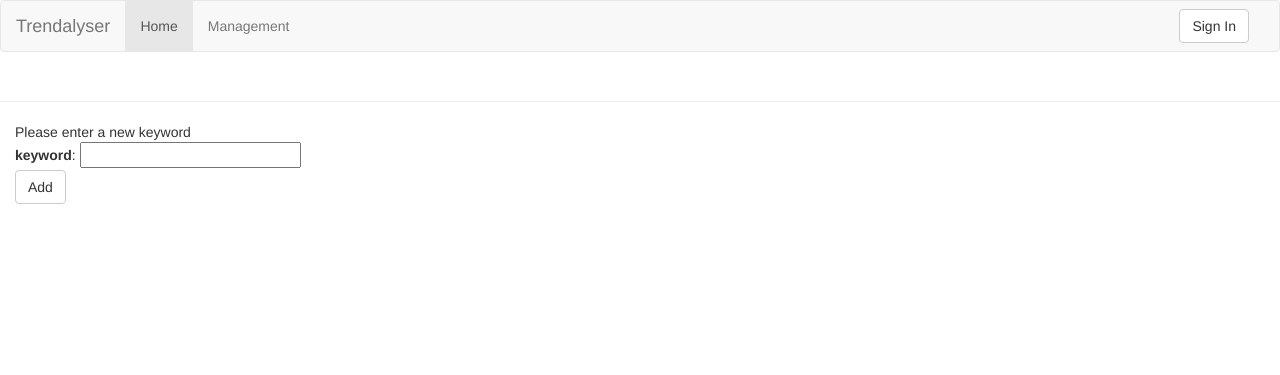
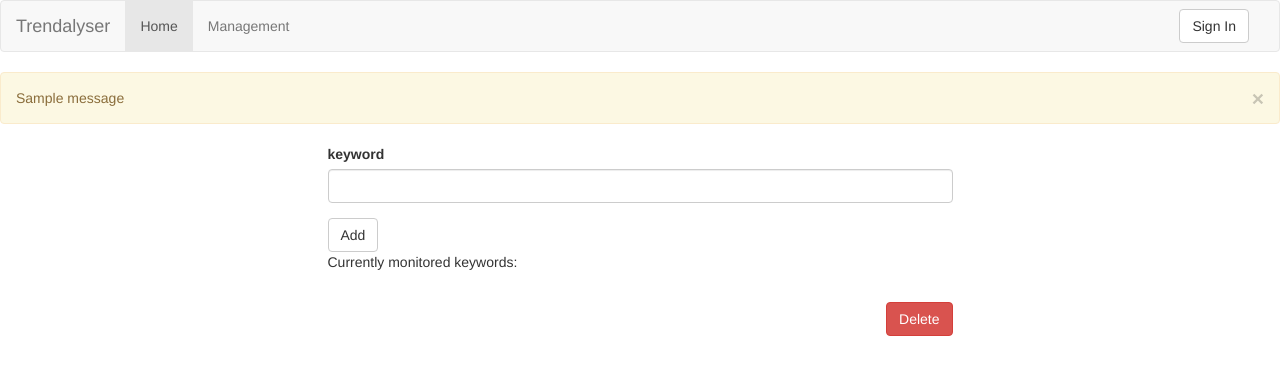
Before and after one commit to Sibergh/trendalyser-frontend, a Flask app: page /managekeywords in a window 1280 px wide. Shown: the top 375 px of the page. Run offline with Flask 2, Linux system fonts and the light colour scheme; one stand-in notice (Sample message) is shown; parts of the project's set-up code (start-up, migrations or seed data) failed here and were passed over; some libraries are stand-ins or nearby versions.

Commit message:
Added the ability to add keywords to database, and retrieves these keywords into a list. Also added new dependencies to requirements.txt

```diff
--- a/app/__init__.py
+++ b/app/__init__.py
@@ -1,10 +1,12 @@
 from flask import Flask
 from flask_bootstrap import Bootstrap
+from flask.ext.mongoengine import MongoEngine
 
 app = Flask(__name__)
 app.config.from_object('config')
 
 bootstrap = Bootstrap(app)
+db = MongoEngine(app)
 
 from app.main import views
 from app.main import errors
--- a/app/main/forms.py
+++ b/app/main/forms.py
@@ -4,3 +4,4 @@ from wtforms.validators import Required
 
 class addKeywordForm(Form):
     keyword = StringField('keyword', validators=[Required()])
+    submit = SubmitField('Add')
--- a/app/main/views.py
+++ b/app/main/views.py
@@ -1,16 +1,28 @@
-from flask import render_template, redirect, url_for
-from app import app
-from .forms import addKeywordForm
+from flask import Flask, render_template, flash, redirect, url_for
+from app import app, db
+from .forms import *
+from .models import Keyword
 
 @app.route('/')
 def index():
-    form = addKeywordForm()
     return render_template('index.html')
 
 @app.route('/managekeywords', methods=['GET', 'POST'])
 def managekeywords():
         form = addKeywordForm()
         if form.validate_on_submit():
+            newkeyword = Keyword(keyword=form.keyword.data)
+            newkeyword.save()
+            flash('New keyword added')
+            form.keyword.data = ''
             return redirect(url_for('managekeywords'))
         return render_template('managekeywords.html',
-                                form=form)
+                                form=form, wordlist=getkeywords())
+
+
+def getkeywords():
+    wordlist = []
+    for keyword in Keyword.objects:
+        wordlist.append(keyword)
+
+    return wordlist
--- a/app/templates/base.html
+++ b/app/templates/base.html
@@ -38,9 +38,23 @@
 
 {% block content %}
 
+{% for message in get_flashed_messages() %}
+    <div class="alert alert-warning">
+        <button type="button" class="close" data-dismiss="alert">&times</button>
+        {{ message }}
+    </div>
+{% endfor %}
+
     {% block page_content %}{% endblock %}
 
 {% endblock %}
 
 {% block footer %}
+
+<footer class="footer">
+  <div class="container">
+    <p class="text-muted">Place sticky footer content here.</p>
+  </div>
+</footer>
+
 {% endblock %}
--- a/app/templates/managekeywords.html
+++ b/app/templates/managekeywords.html
@@ -5,14 +5,27 @@
 {% block title %}Trendalyser{% endblock %}
 
 {% block page_content %}
-<div class="page-header">
+<div class="row">
+    <div class="col-md-6 col-md-offset-3">
+            {{ form.hidden_tag() }}
+            {{ wtf.quick_form(form) }}
+    </div>
+
+    <div class="col-md-6 col-md-offset-3">
+        <p>
+            Currently monitored keywords:
+            <ul class="list-group">
+                {% for word in wordlist %}
+                <li class="list-group-item">
+                    <span class="pull-right"><input type="checkbox" value="{{ word.id }}"></button></span>
+                    {{ word.keyword }}
+                </li>
+                {% endfor %}
+                <br>
+                <button type="button" class="btn btn-danger pull-right">Delete</button>
+            </ul>
+
+        </p>
+    </div>
 </div>
-<form class="col-xs-3" action="" method="post">
-    {{ form.hidden_tag() }}
-    <p>
-        Please enter a new keyword <br>
-        {{ form.keyword.label }}: {{ form.keyword(size=24) }}
-        <button type="button" class="btn btn-default">Add</button>
-    </p>
-</form>
 {% endblock %}
--- a/requirements.txt
+++ b/requirements.txt
@@ -1,11 +1,14 @@
 dominate==2.1.12
 Flask==0.10.1
 Flask-Bootstrap==3.3.5.6
+flask-mongoengine==0.7.1
 Flask-Script==2.0.5
 Flask-WTF==0.12
 itsdangerous==0.24
 Jinja2==2.8
 MarkupSafe==0.23
+mongoengine==0.10.0
+pymongo==2.8.1
 Werkzeug==0.10.4
 wheel==0.24.0
 WTForms==2.0.2
```
